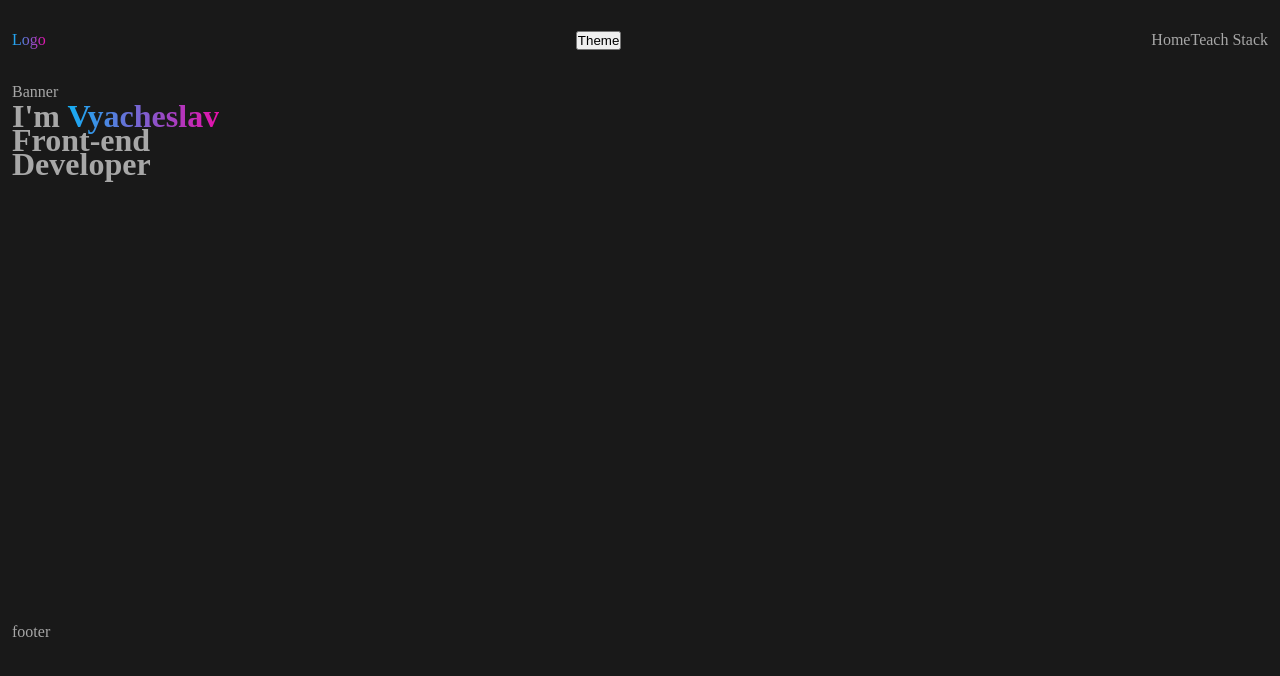
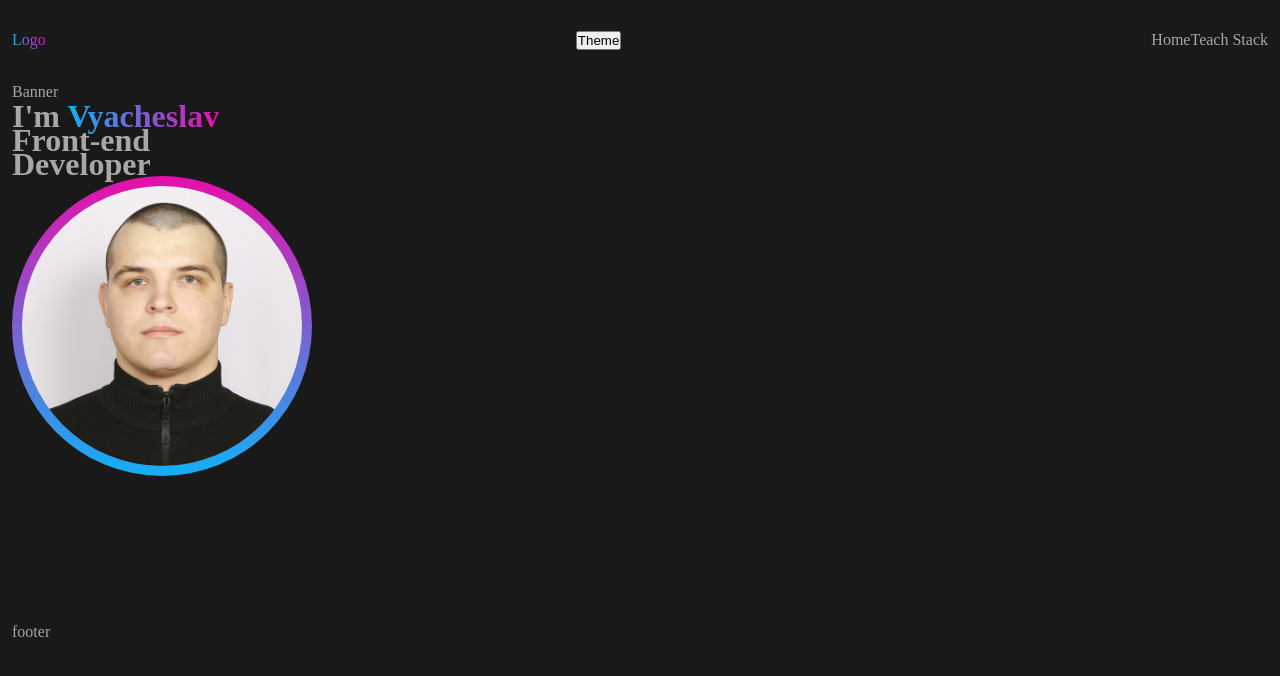
Before and after one commit to L1bertyCode/porfolio, a React app: page / in a window 1280 px wide. Shown: the top 676 px of the page. Built offline with nearby package versions, Linux system fonts and the light colour scheme.

Commit message:
ch cfg/b/bL, a./tps/gl

```diff
--- a/package.json
+++ b/package.json
@@ -17,6 +17,7 @@
     "@types/react-dom": "^18.3.1",
     "@types/webpack": "^5.28.5",
     "css-loader": "^7.1.2",
+    "file-loader": "^6.2.0",
     "html-webpack-plugin": "^5.6.3",
     "mini-css-extract-plugin": "^2.9.2",
     "style-loader": "^4.0.0",
--- a/src/app/styles/themes/dark.css
+++ b/src/app/styles/themes/dark.css
@@ -4,4 +4,5 @@
   --secondary-color: rgb(167, 167, 167);
   --primary-color: rgb(204, 204, 204);
   --accent-color: linear-gradient(90.00deg, rgb(19, 176, 245), rgb(231, 15, 170));
+  --accent-color-photo: linear-gradient(0.00deg, rgb(19, 176, 245), rgb(231, 15, 170));
 }
--- a/src/app/types/global.d.ts
+++ b/src/app/types/global.d.ts
@@ -1 +1,2 @@
 declare module "*.module.css";
+declare module "*.jpg";
--- a/src/features/Banner/ui/Banner.module.css
+++ b/src/features/Banner/ui/Banner.module.css
@@ -0,0 +1,24 @@
+.photoWrapper {
+  width: 300px;
+  height: 300px;
+  position: relative;
+  border-radius: 50%;
+}
+
+.photoWrapper:before {
+  content: "";
+  width: 300px;
+  height: 300px;
+  border-radius: 50%;
+  position: absolute;
+  background: var(--accent-color-photo);
+}
+
+.photo {
+  position: absolute;
+  top: 10px;
+  left: 10px;
+  width: 280px;
+  height: 280px;
+  border-radius: 50%;
+}
--- a/src/features/Banner/ui/Banner.tsx
+++ b/src/features/Banner/ui/Banner.tsx
@@ -1,5 +1,7 @@
 import { Text } from "@/shared/ui/Text/Text";
 import s from "./Banner.module.css";
+import Photo from "@/shared/assets/img/photo.jpg";
+
 interface BannerProps { };
 export const Banner = ({ }: BannerProps) => {
   return (
@@ -13,6 +15,11 @@ export const Banner = ({ }: BannerProps) => {
         Front-end<br />
         Developer
       </h1>
+      <span className={s.photoWrapper}>
+        <img
+          className={s.photo} src={Photo}
+          alt="photo" />
+      </span>
     </div>
   );
 };
```
Also changed, not shown: src/shared/assets/img/photo.jpg (added), 2 other files (tests, documents, lock files or other folders).
